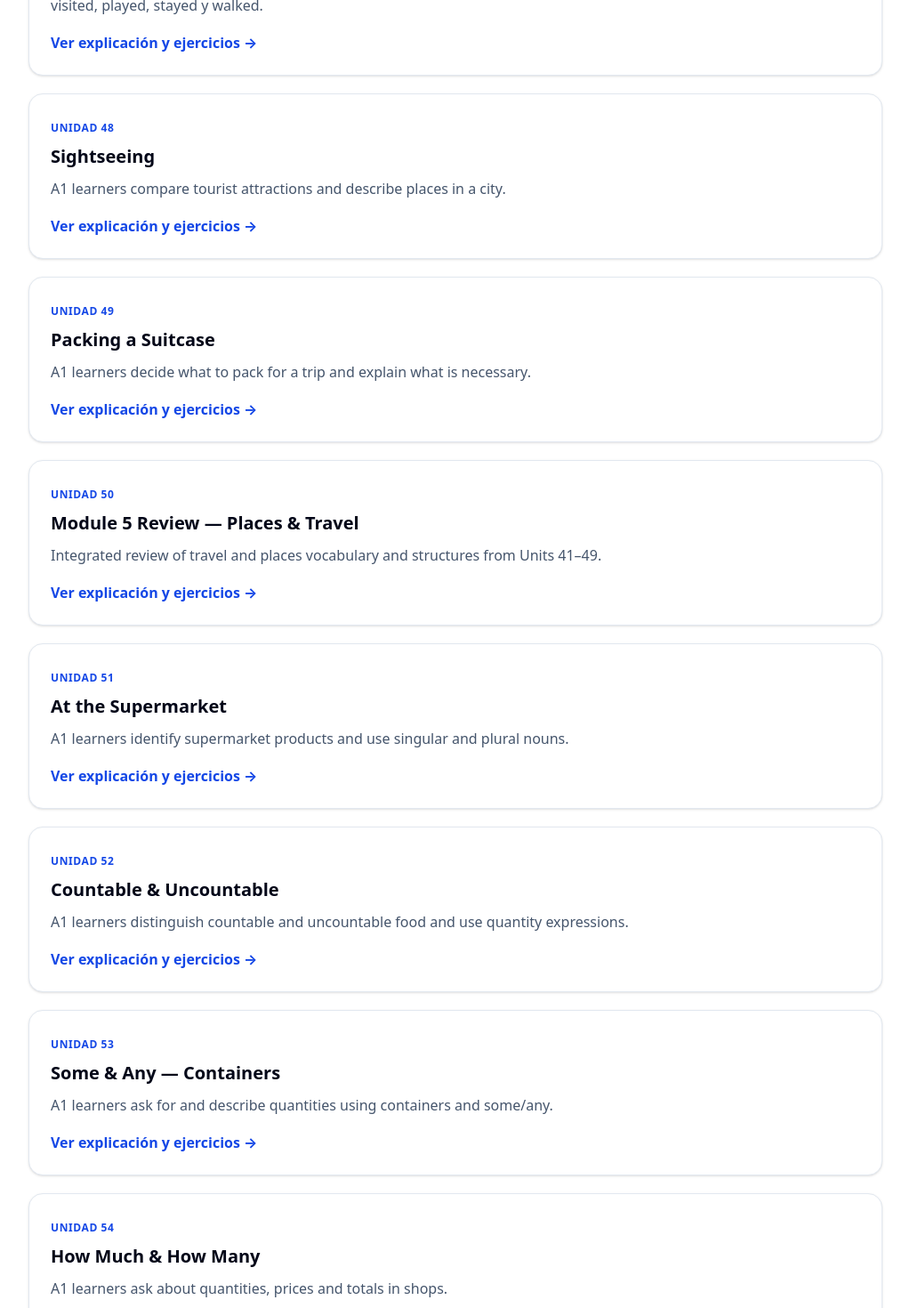
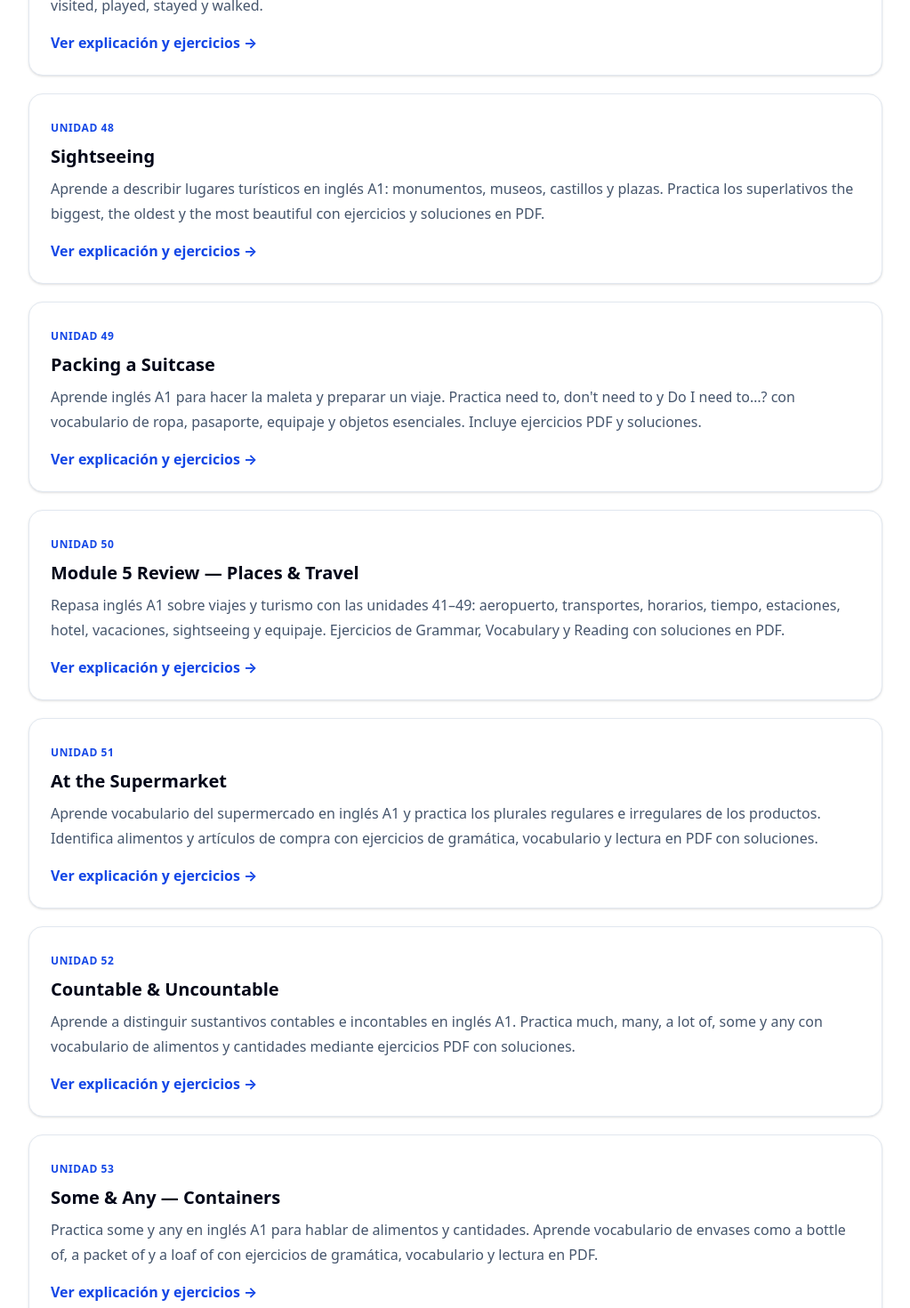
Before and after one commit to linguafly6-ui/linguaflynew2, a Next.js app: page /biblioteca-pdf in a window 1280 px wide. Shown: the part 10530-12000 px from the top of the page at 89% size, without its empty margins (128-1151 px from the left). Built offline with nearby package versions, Linux system fonts and the light colour scheme; no server answers.

Commit message:
Localize and optimize A1 PDF catalogue descriptions for units 48-60

```diff
--- a/app/biblioteca-pdf/page.tsx
+++ b/app/biblioteca-pdf/page.tsx
@@ -222,19 +222,19 @@ export default function PdfLibraryPage() {
           <Link key="unit-45" href="/biblioteca-pdf/a1/unidad-45-seasons" className="block rounded-2xl border border-slate-200 bg-white p-6 shadow-sm transition hover:border-blue-200 hover:shadow-md"><span className="text-xs font-extrabold uppercase tracking-wider text-blue-700">Unidad 45</span><h3 className="mt-2 text-xl font-extrabold text-slate-950">Seasons</h3><p className="mt-2 leading-7 text-slate-600">Habla de spring, summer, autumn y winter con in + estación. Relaciona cada época del año con el clima, la naturaleza y tus preferencias.</p><span className="mt-4 inline-flex font-bold text-blue-700">Ver explicación y ejercicios →</span></Link>
           <Link key="unit-46" href="/biblioteca-pdf/a1/unidad-46-at-the-hotel" className="block rounded-2xl border border-slate-200 bg-white p-6 shadow-sm transition hover:border-blue-200 hover:shadow-md"><span className="text-xs font-extrabold uppercase tracking-wider text-blue-700">Unidad 46</span><h3 className="mt-2 text-xl font-extrabold text-slate-950">At the Hotel</h3><p className="mt-2 leading-7 text-slate-600">Practica el check-in y las peticiones en recepción con Can I have…?, Can I get…? e Is there…? Aprende vocabulario de habitaciones y servicios.</p><span className="mt-4 inline-flex font-bold text-blue-700">Ver explicación y ejercicios →</span></Link>
           <Link key="unit-47" href="/biblioteca-pdf/a1/unidad-47-holidays" className="block rounded-2xl border border-slate-200 bg-white p-6 shadow-sm transition hover:border-blue-200 hover:shadow-md"><span className="text-xs font-extrabold uppercase tracking-wider text-blue-700">Unidad 47</span><h3 className="mt-2 text-xl font-extrabold text-slate-950">Holidays</h3><p className="mt-2 leading-7 text-slate-600">Cuenta unas vacaciones cortas utilizando was/were para lugares y situaciones y verbos regulares en pasado como visited, played, stayed y walked.</p><span className="mt-4 inline-flex font-bold text-blue-700">Ver explicación y ejercicios →</span></Link>
-          <Link key="unit-48" href="/biblioteca-pdf/a1/unidad-48-sightseeing" className="block rounded-2xl border border-slate-200 bg-white p-6 shadow-sm transition hover:border-blue-200 hover:shadow-md"><span className="text-xs font-extrabold uppercase tracking-wider text-blue-700">Unidad 48</span><h3 className="mt-2 text-xl font-extrabold text-slate-950">Sightseeing</h3><p className="mt-2 leading-7 text-slate-600">A1 learners compare tourist attractions and describe places in a city.</p><span className="mt-4 inline-flex font-bold text-blue-700">Ver explicación y ejercicios →</span></Link>
-          <Link key="unit-49" href="/biblioteca-pdf/a1/unidad-49-packing-a-suitcase" className="block rounded-2xl border border-slate-200 bg-white p-6 shadow-sm transition hover:border-blue-200 hover:shadow-md"><span className="text-xs font-extrabold uppercase tracking-wider text-blue-700">Unidad 49</span><h3 className="mt-2 text-xl font-extrabold text-slate-950">Packing a Suitcase</h3><p className="mt-2 leading-7 text-slate-600">A1 learners decide what to pack for a trip and explain what is necessary.</p><span className="mt-4 inline-flex font-bold text-blue-700">Ver explicación y ejercicios →</span></Link>
-          <Link key="unit-50" href="/biblioteca-pdf/a1/unidad-50-module-5-review-places-travel" className="block rounded-2xl border border-slate-200 bg-white p-6 shadow-sm transition hover:border-blue-200 hover:shadow-md"><span className="text-xs font-extrabold uppercase tracking-wider text-blue-700">Unidad 50</span><h3 className="mt-2 text-xl font-extrabold text-slate-950">Module 5 Review — Places & Travel</h3><p className="mt-2 leading-7 text-slate-600">Integrated review of travel and places vocabulary and structures from Units 41–49.</p><span className="mt-4 inline-flex font-bold text-blue-700">Ver explicación y ejercicios →</span></Link>
-          <Link key="unit-51" href="/biblioteca-pdf/a1/unidad-51-at-the-supermarket" className="block rounded-2xl border border-slate-200 bg-white p-6 shadow-sm transition hover:border-blue-200 hover:shadow-md"><span className="text-xs font-extrabold uppercase tracking-wider text-blue-700">Unidad 51</span><h3 className="mt-2 text-xl font-extrabold text-slate-950">At the Supermarket</h3><p className="mt-2 leading-7 text-slate-600">A1 learners identify supermarket products and use singular and plural nouns.</p><span className="mt-4 inline-flex font-bold text-blue-700">Ver explicación y ejercicios →</span></Link>
-          <Link key="unit-52" href="/biblioteca-pdf/a1/unidad-52-countable-uncountable" className="block rounded-2xl border border-slate-200 bg-white p-6 shadow-sm transition hover:border-blue-200 hover:shadow-md"><span className="text-xs font-extrabold uppercase tracking-wider text-blue-700">Unidad 52</span><h3 className="mt-2 text-xl font-extrabold text-slate-950">Countable & Uncountable</h3><p className="mt-2 leading-7 text-slate-600">A1 learners distinguish countable and uncountable food and use quantity expressions.</p><span className="mt-4 inline-flex font-bold text-blue-700">Ver explicación y ejercicios →</span></Link>
-          <Link key="unit-53" href="/biblioteca-pdf/a1/unidad-53-some-any-containers" className="block rounded-2xl border border-slate-200 bg-white p-6 shadow-sm transition hover:border-blue-200 hover:shadow-md"><span className="text-xs font-extrabold uppercase tracking-wider text-blue-700">Unidad 53</span><h3 className="mt-2 text-xl font-extrabold text-slate-950">Some & Any — Containers</h3><p className="mt-2 leading-7 text-slate-600">A1 learners ask for and describe quantities using containers and some/any.</p><span className="mt-4 inline-flex font-bold text-blue-700">Ver explicación y ejercicios →</span></Link>
-          <Link key="unit-54" href="/biblioteca-pdf/a1/unidad-54-how-much-how-many" className="block rounded-2xl border border-slate-200 bg-white p-6 shadow-sm transition hover:border-blue-200 hover:shadow-md"><span className="text-xs font-extrabold uppercase tracking-wider text-blue-700">Unidad 54</span><h3 className="mt-2 text-xl font-extrabold text-slate-950">How Much & How Many</h3><p className="mt-2 leading-7 text-slate-600">A1 learners ask about quantities, prices and totals in shops.</p><span className="mt-4 inline-flex font-bold text-blue-700">Ver explicación y ejercicios →</span></Link>
-          <Link key="unit-55" href="/biblioteca-pdf/a1/unidad-55-clothing-store" className="block rounded-2xl border border-slate-200 bg-white p-6 shadow-sm transition hover:border-blue-200 hover:shadow-md"><span className="text-xs font-extrabold uppercase tracking-wider text-blue-700">Unidad 55</span><h3 className="mt-2 text-xl font-extrabold text-slate-950">Clothing Store</h3><p className="mt-2 leading-7 text-slate-600">A1 learners describe clothes, sizes and fit when shopping.</p><span className="mt-4 inline-flex font-bold text-blue-700">Ver explicación y ejercicios →</span></Link>
-          <Link key="unit-56" href="/biblioteca-pdf/a1/unidad-56-at-the-restaurant" className="block rounded-2xl border border-slate-200 bg-white p-6 shadow-sm transition hover:border-blue-200 hover:shadow-md"><span className="text-xs font-extrabold uppercase tracking-wider text-blue-700">Unidad 56</span><h3 className="mt-2 text-xl font-extrabold text-slate-950">At the Restaurant</h3><p className="mt-2 leading-7 text-slate-600">A1 learners order food politely and understand a simple restaurant menu.</p><span className="mt-4 inline-flex font-bold text-blue-700">Ver explicación y ejercicios →</span></Link>
-          <Link key="unit-57" href="/biblioteca-pdf/a1/unidad-57-cooking-recipes" className="block rounded-2xl border border-slate-200 bg-white p-6 shadow-sm transition hover:border-blue-200 hover:shadow-md"><span className="text-xs font-extrabold uppercase tracking-wider text-blue-700">Unidad 57</span><h3 className="mt-2 text-xl font-extrabold text-slate-950">Cooking & Recipes</h3><p className="mt-2 leading-7 text-slate-600">A1 learners understand and explain simple recipes and kitchen actions.</p><span className="mt-4 inline-flex font-bold text-blue-700">Ver explicación y ejercicios →</span></Link>
-          <Link key="unit-58" href="/biblioteca-pdf/a1/unidad-58-health-illness" className="block rounded-2xl border border-slate-200 bg-white p-6 shadow-sm transition hover:border-blue-200 hover:shadow-md"><span className="text-xs font-extrabold uppercase tracking-wider text-blue-700">Unidad 58</span><h3 className="mt-2 text-xl font-extrabold text-slate-950">Health & Illness</h3><p className="mt-2 leading-7 text-slate-600">A1 learners describe common illnesses and give basic advice.</p><span className="mt-4 inline-flex font-bold text-blue-700">Ver explicación y ejercicios →</span></Link>
-          <Link key="unit-59" href="/biblioteca-pdf/a1/unidad-59-money-currency" className="block rounded-2xl border border-slate-200 bg-white p-6 shadow-sm transition hover:border-blue-200 hover:shadow-md"><span className="text-xs font-extrabold uppercase tracking-wider text-blue-700">Unidad 59</span><h3 className="mt-2 text-xl font-extrabold text-slate-950">Money & Currency</h3><p className="mt-2 leading-7 text-slate-600">A1 learners talk about money, prices and simple shopping transactions.</p><span className="mt-4 inline-flex font-bold text-blue-700">Ver explicación y ejercicios →</span></Link>
-          <Link key="unit-60" href="/biblioteca-pdf/a1/unidad-60-module-6-review-shopping-food" className="block rounded-2xl border border-slate-200 bg-white p-6 shadow-sm transition hover:border-blue-200 hover:shadow-md"><span className="text-xs font-extrabold uppercase tracking-wider text-blue-700">Unidad 60</span><h3 className="mt-2 text-xl font-extrabold text-slate-950">Module 6 Review — Shopping & Food</h3><p className="mt-2 leading-7 text-slate-600">Integrated review of food, shopping, quantities, clothes, restaurant language, cooking, health and money.</p><span className="mt-4 inline-flex font-bold text-blue-700">Ver explicación y ejercicios →</span></Link>
+          <Link key="unit-48" href="/biblioteca-pdf/a1/unidad-48-sightseeing" className="block rounded-2xl border border-slate-200 bg-white p-6 shadow-sm transition hover:border-blue-200 hover:shadow-md"><span className="text-xs font-extrabold uppercase tracking-wider text-blue-700">Unidad 48</span><h3 className="mt-2 text-xl font-extrabold text-slate-950">Sightseeing</h3><p className="mt-2 leading-7 text-slate-600">Aprende a describir lugares turísticos en inglés A1: monumentos, museos, castillos y plazas. Practica los superlativos the biggest, the oldest y the most beautiful con ejercicios y soluciones en PDF.</p><span className="mt-4 inline-flex font-bold text-blue-700">Ver explicación y ejercicios →</span></Link>
+          <Link key="unit-49" href="/biblioteca-pdf/a1/unidad-49-packing-a-suitcase" className="block rounded-2xl border border-slate-200 bg-white p-6 shadow-sm transition hover:border-blue-200 hover:shadow-md"><span className="text-xs font-extrabold uppercase tracking-wider text-blue-700">Unidad 49</span><h3 className="mt-2 text-xl font-extrabold text-slate-950">Packing a Suitcase</h3><p className="mt-2 leading-7 text-slate-600">Aprende inglés A1 para hacer la maleta y preparar un viaje. Practica need to, don't need to y Do I need to…? con vocabulario de ropa, pasaporte, equipaje y objetos esenciales. Incluye ejercicios PDF y soluciones.</p><span className="mt-4 inline-flex font-bold text-blue-700">Ver explicación y ejercicios →</span></Link>
+          <Link key="unit-50" href="/biblioteca-pdf/a1/unidad-50-module-5-review-places-travel" className="block rounded-2xl border border-slate-200 bg-white p-6 shadow-sm transition hover:border-blue-200 hover:shadow-md"><span className="text-xs font-extrabold uppercase tracking-wider text-blue-700">Unidad 50</span><h3 className="mt-2 text-xl font-extrabold text-slate-950">Module 5 Review — Places & Travel</h3><p className="mt-2 leading-7 text-slate-600">Repasa inglés A1 sobre viajes y turismo con las unidades 41–49: aeropuerto, transportes, horarios, tiempo, estaciones, hotel, vacaciones, sightseeing y equipaje. Ejercicios de Grammar, Vocabulary y Reading con soluciones en PDF.</p><span className="mt-4 inline-flex font-bold text-blue-700">Ver explicación y ejercicios →</span></Link>
+          <Link key="unit-51" href="/biblioteca-pdf/a1/unidad-51-at-the-supermarket" className="block rounded-2xl border border-slate-200 bg-white p-6 shadow-sm transition hover:border-blue-200 hover:shadow-md"><span className="text-xs font-extrabold uppercase tracking-wider text-blue-700">Unidad 51</span><h3 className="mt-2 text-xl font-extrabold text-slate-950">At the Supermarket</h3><p className="mt-2 leading-7 text-slate-600">Aprende vocabulario del supermercado en inglés A1 y practica los plurales regulares e irregulares de los productos. Identifica alimentos y artículos de compra con ejercicios de gramática, vocabulario y lectura en PDF con soluciones.</p><span className="mt-4 inline-flex font-bold text-blue-700">Ver explicación y ejercicios →</span></Link>
+          <Link key="unit-52" href="/biblioteca-pdf/a1/unidad-52-countable-uncountable" className="block rounded-2xl border border-slate-200 bg-white p-6 shadow-sm transition hover:border-blue-200 hover:shadow-md"><span className="text-xs font-extrabold uppercase tracking-wider text-blue-700">Unidad 52</span><h3 className="mt-2 text-xl font-extrabold text-slate-950">Countable & Uncountable</h3><p className="mt-2 leading-7 text-slate-600">Aprende a distinguir sustantivos contables e incontables en inglés A1. Practica much, many, a lot of, some y any con vocabulario de alimentos y cantidades mediante ejercicios PDF con soluciones.</p><span className="mt-4 inline-flex font-bold text-blue-700">Ver explicación y ejercicios →</span></Link>
+          <Link key="unit-53" href="/biblioteca-pdf/a1/unidad-53-some-any-containers" className="block rounded-2xl border border-slate-200 bg-white p-6 shadow-sm transition hover:border-blue-200 hover:shadow-md"><span className="text-xs font-extrabold uppercase tracking-wider text-blue-700">Unidad 53</span><h3 className="mt-2 text-xl font-extrabold text-slate-950">Some & Any — Containers</h3><p className="mt-2 leading-7 text-slate-600">Practica some y any en inglés A1 para hablar de alimentos y cantidades. Aprende vocabulario de envases como a bottle of, a packet of y a loaf of con ejercicios de gramática, vocabulario y lectura en PDF.</p><span className="mt-4 inline-flex font-bold text-blue-700">Ver explicación y ejercicios →</span></Link>
+          <Link key="unit-54" href="/biblioteca-pdf/a1/unidad-54-how-much-how-many" className="block rounded-2xl border border-slate-200 bg-white p-6 shadow-sm transition hover:border-blue-200 hover:shadow-md"><span className="text-xs font-extrabold uppercase tracking-wider text-blue-700">Unidad 54</span><h3 className="mt-2 text-xl font-extrabold text-slate-950">How Much & How Many</h3><p className="mt-2 leading-7 text-slate-600">Aprende cuándo usar How much y How many en inglés A1 para preguntar por cantidades, precios y totales en tiendas. Practica sustantivos contables e incontables con ejercicios PDF y solucionario.</p><span className="mt-4 inline-flex font-bold text-blue-700">Ver explicación y ejercicios →</span></Link>
+          <Link key="unit-55" href="/biblioteca-pdf/a1/unidad-55-clothing-store" className="block rounded-2xl border border-slate-200 bg-white p-6 shadow-sm transition hover:border-blue-200 hover:shadow-md"><span className="text-xs font-extrabold uppercase tracking-wider text-blue-700">Unidad 55</span><h3 className="mt-2 text-xl font-extrabold text-slate-950">Clothing Store</h3><p className="mt-2 leading-7 text-slate-600">Aprende vocabulario de ropa y tallas en inglés A1 para comprar en una tienda. Practica too, enough y not…enough para describir cómo queda una prenda, con ejercicios PDF de gramática, vocabulario y lectura.</p><span className="mt-4 inline-flex font-bold text-blue-700">Ver explicación y ejercicios →</span></Link>
+          <Link key="unit-56" href="/biblioteca-pdf/a1/unidad-56-at-the-restaurant" className="block rounded-2xl border border-slate-200 bg-white p-6 shadow-sm transition hover:border-blue-200 hover:shadow-md"><span className="text-xs font-extrabold uppercase tracking-wider text-blue-700">Unidad 56</span><h3 className="mt-2 text-xl font-extrabold text-slate-950">At the Restaurant</h3><p className="mt-2 leading-7 text-slate-600">Aprende a pedir comida y bebida en un restaurante en inglés A1. Practica I'd like, Would you like y Can I have con vocabulario de menús, platos y bebidas mediante ejercicios PDF con soluciones.</p><span className="mt-4 inline-flex font-bold text-blue-700">Ver explicación y ejercicios →</span></Link>
+          <Link key="unit-57" href="/biblioteca-pdf/a1/unidad-57-cooking-recipes" className="block rounded-2xl border border-slate-200 bg-white p-6 shadow-sm transition hover:border-blue-200 hover:shadow-md"><span className="text-xs font-extrabold uppercase tracking-wider text-blue-700">Unidad 57</span><h3 className="mt-2 text-xl font-extrabold text-slate-950">Cooking & Recipes</h3><p className="mt-2 leading-7 text-slate-600">Aprende inglés A1 con recetas sencillas y vocabulario de cocina. Practica imperativos y conectores first, then, next y finally, además de verbos como cut, mix, add y boil, con ejercicios PDF y soluciones.</p><span className="mt-4 inline-flex font-bold text-blue-700">Ver explicación y ejercicios →</span></Link>
+          <Link key="unit-58" href="/biblioteca-pdf/a1/unidad-58-health-illness" className="block rounded-2xl border border-slate-200 bg-white p-6 shadow-sm transition hover:border-blue-200 hover:shadow-md"><span className="text-xs font-extrabold uppercase tracking-wider text-blue-700">Unidad 58</span><h3 className="mt-2 text-xl font-extrabold text-slate-950">Health & Illness</h3><p className="mt-2 leading-7 text-slate-600">Aprende vocabulario de salud y enfermedades en inglés A1: headache, cough, cold, fever y sore throat. Practica should y shouldn't para dar consejos sencillos con ejercicios PDF de gramática, vocabulario y lectura.</p><span className="mt-4 inline-flex font-bold text-blue-700">Ver explicación y ejercicios →</span></Link>
+          <Link key="unit-59" href="/biblioteca-pdf/a1/unidad-59-money-currency" className="block rounded-2xl border border-slate-200 bg-white p-6 shadow-sm transition hover:border-blue-200 hover:shadow-md"><span className="text-xs font-extrabold uppercase tracking-wider text-blue-700">Unidad 59</span><h3 className="mt-2 text-xl font-extrabold text-slate-950">Money & Currency</h3><p className="mt-2 leading-7 text-slate-600">Aprende vocabulario de dinero y moneda en inglés A1: cash, card, coins, notes, price y change. Practica pay for, spend money on y cost para hablar de compras y precios con ejercicios PDF y soluciones.</p><span className="mt-4 inline-flex font-bold text-blue-700">Ver explicación y ejercicios →</span></Link>
+          <Link key="unit-60" href="/biblioteca-pdf/a1/unidad-60-module-6-review-shopping-food" className="block rounded-2xl border border-slate-200 bg-white p-6 shadow-sm transition hover:border-blue-200 hover:shadow-md"><span className="text-xs font-extrabold uppercase tracking-wider text-blue-700">Unidad 60</span><h3 className="mt-2 text-xl font-extrabold text-slate-950">Module 6 Review — Shopping & Food</h3><p className="mt-2 leading-7 text-slate-600">Repasa inglés A1 sobre compras y alimentación: supermercado, alimentos, contables e incontables, some/any, cantidades, ropa, restaurante, recetas, salud y dinero. Incluye ejercicios PDF de Grammar, Vocabulary y Reading con soluciones.</p><span className="mt-4 inline-flex font-bold text-blue-700">Ver explicación y ejercicios →</span></Link>
         </div>
       </section>
     </main>
```
